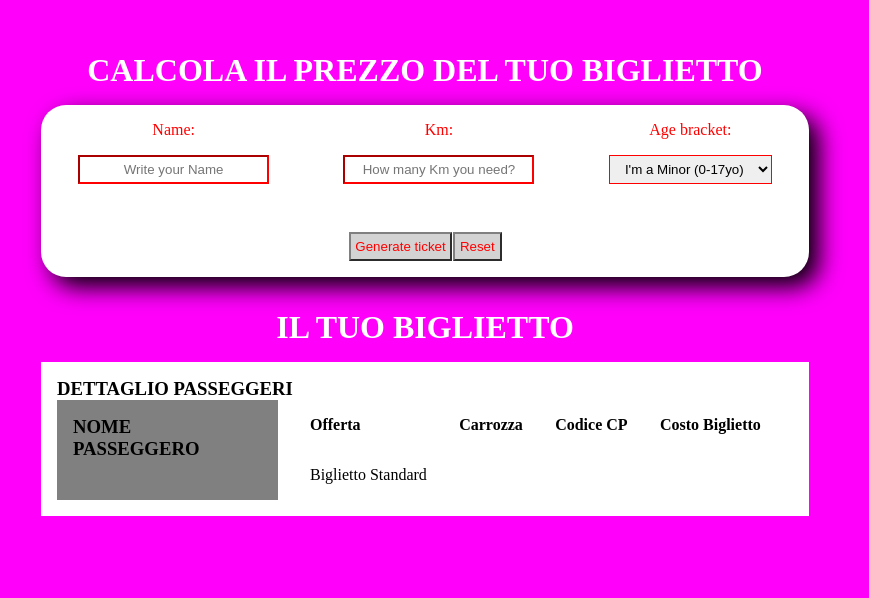
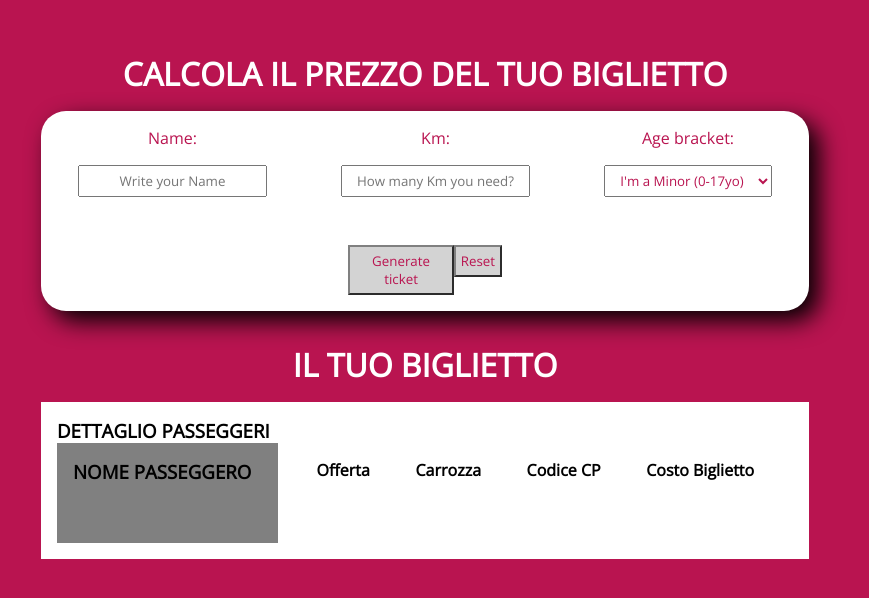
Before and after one commit to GianlucaSirianni/js-biglietto-treno-form, a plain HTML site: page index.html in a window 1280 px wide. Shown: the part 108-706 px from the top of the page, without its empty margins (215-1084 px from the left). Drawn offline with nearby package versions, Linux system fonts and the light colour scheme.

Commit message:
Esercizio Completato

```diff
--- a/assets/css/style.css
+++ b/assets/css/style.css
@@ -1,11 +1,14 @@
+@import url('https://fonts.googleapis.com/css2?family=Open+Sans&display=swap');
+
 *{
     margin: 0;
     padding: 0;
     box-sizing: border-box;
+    font-family: 'Open Sans', sans-serif;
 }
 
 body{
-    background-color: rgb(255, 0, 251);
+    background-color: #B91450;
     height: 100vh;
 }
 
@@ -46,12 +49,12 @@ form{
 
 .formSection label{
     margin-bottom: 1rem;
-    color: red;
+    color: #B91450;
     text-align: center;
 }
 
 input, select{
-    border-color: red;
+    color: #B91450;
     padding: 5px;
     text-align: center;
 }
@@ -113,12 +116,12 @@ input, select{
 /*----------------*/
 
 .submitButton{
-    color: red;
+    color: #B91450;
     padding: 0.3rem;
     background-color: lightgray;
     border-color: grey;
 }
 
 .submitButton:hover{
-    border-color: red;
+    color: #B91450;
 }
--- a/assets/js/main.js
+++ b/assets/js/main.js
@@ -24,8 +24,8 @@ function submitForm() {
     let ranodmNumSmall = Math.floor(Math.random() * 10) +1;
     let randomNumBig = Math.floor(Math.random() * 89999) +1;
 
-    let ticketPrice = 0.21 * km;
-    let tPriceDiscount20 = (ticketPrice * 0.8).toFixed(2);
+    let ticketPrice = (0.21 * km).toFixed(2);
+    let tPriceDiscount20 = (ticketPrice * 0.8).toFixed();
     let tPriceDiscount40 = (ticketPrice * 0.6).toFixed(2);
 
     document.getElementById("nameBro").innerHTML = nameUser;
@@ -35,12 +35,15 @@ function submitForm() {
     if (ageGroup == "minor"){
 
         document.getElementById("response").innerHTML = tPriceDiscount20 + "€";
+        document.getElementById("ticketType").innerHTML = "Discounted Ticket" + " - Minor";
     } else if (ageGroup == "senior"){
 
         document.getElementById("response").innerHTML = tPriceDiscount40 + "€";
+        document.getElementById("ticketType").innerHTML = "Discounted Ticket" + " - Senior";
     } else{
 
         document.getElementById("response").innerHTML = ticketPrice + "€";
+        document.getElementById("ticketType").innerHTML = "Standard Ticket";
     }
 
 }
--- a/index.html
+++ b/index.html
@@ -41,10 +41,10 @@
 
             <div class="buttons">
                 <div>
-                    <button class="submitButton" href="#" onclick="submitForm()"> Generate ticket</button>
+                    <button class="submitButton" onclick="submitForm(); return false"> Generate ticket</button>
                 </div>
                 <div>
-                    <button class="submitButton" href="#" onclick="submitForm()"> Reset</button>
+                    <button type="reset" class="submitButton"> Reset </button>
                 </div>
             </div>
 
@@ -65,7 +65,7 @@
                 <section class="whiteSec">
                     <div class="wSecInfo">
                        <p><strong>Offerta</strong></p>
-                       <p id="">Biglietto Standard</p>
+                       <p id="ticketType"></p>
                     </div>
                     <div class="wSecInfo">
                         <p><strong>Carrozza</strong></p>
```
